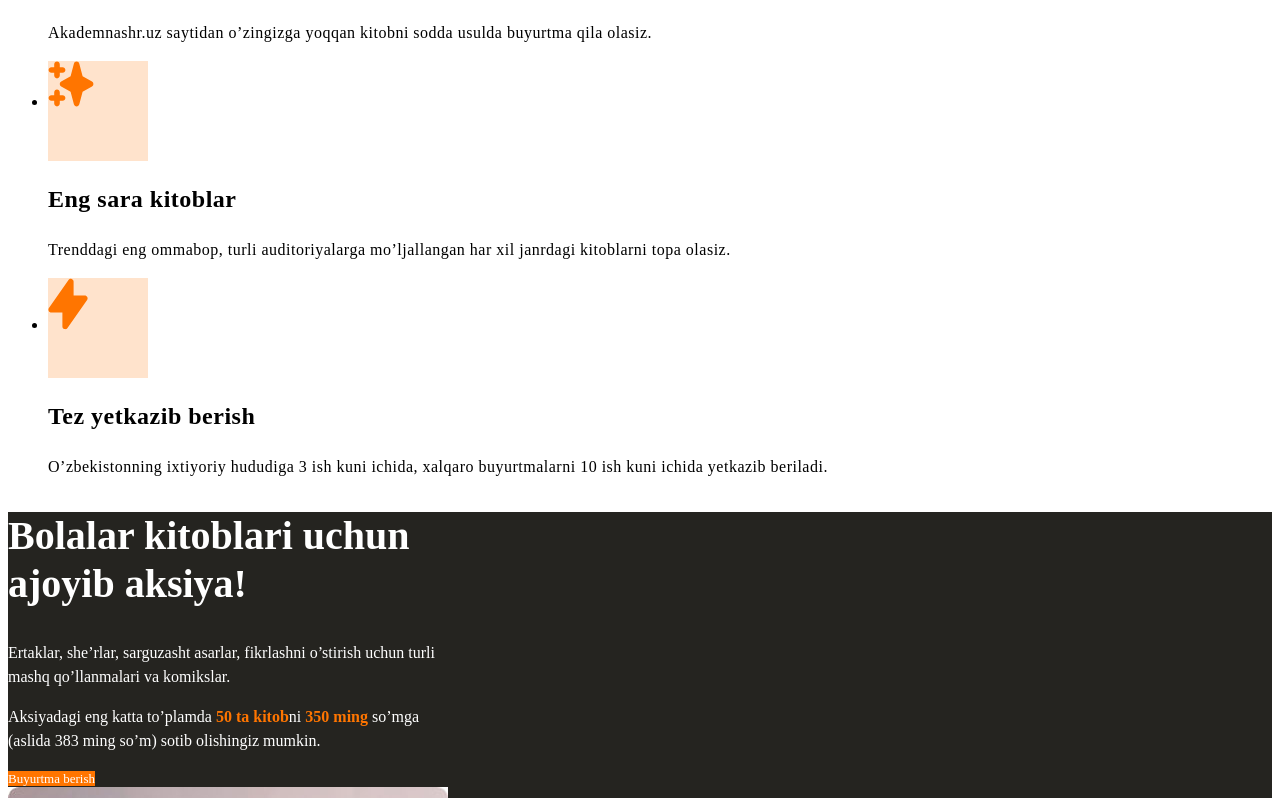
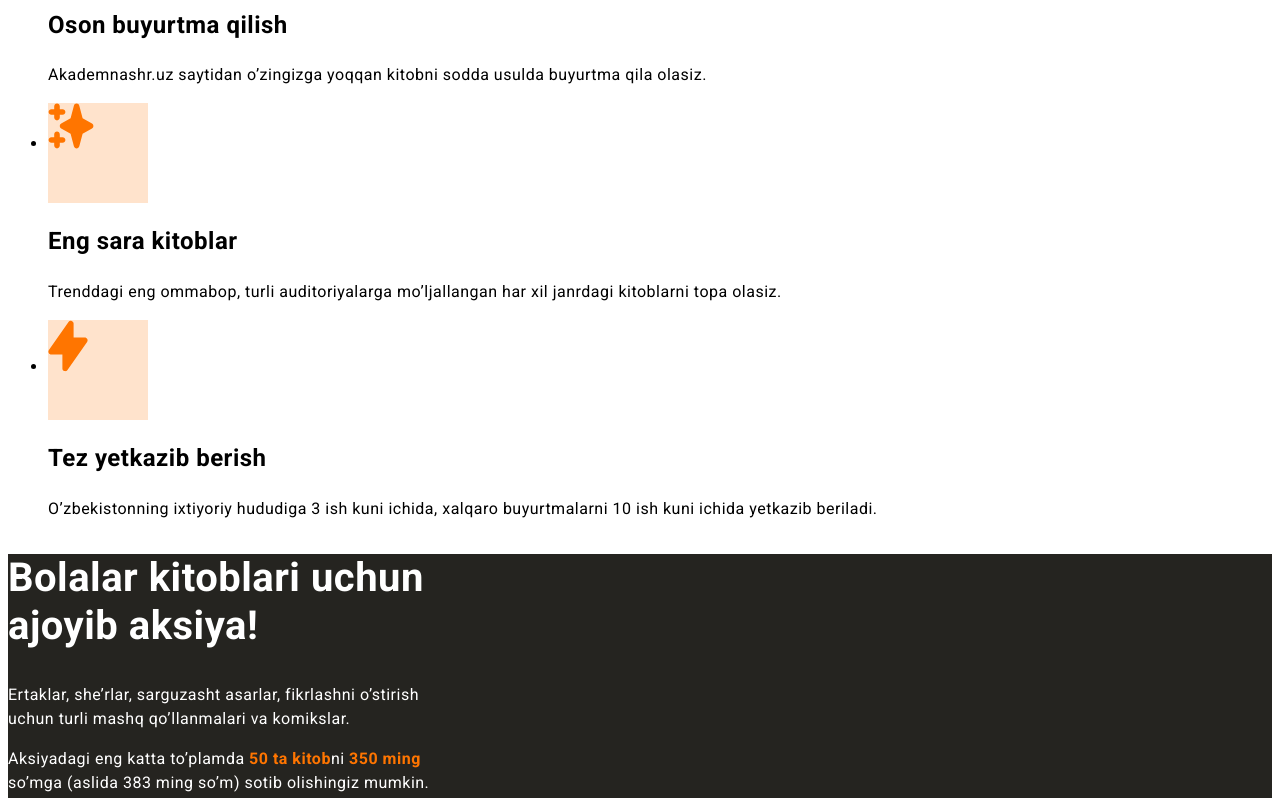
Before and after one commit to johnmarov/Akademnashr-demo, a plain HTML site: page index.html in a window 1280 px wide. Shown: the part 1474-2272 px from the top of the page. Drawn offline with Linux system fonts and the light colour scheme.

Commit message:
Add font family

```diff
--- a/css/styles.css
+++ b/css/styles.css
@@ -1,3 +1,9 @@
+body {
+  font-size: 16px;
+  line-height: 1.5;
+  font-family: "Roboto", "Arial", sans-serif;
+  letter-spacing: 0.5px;
+}
 .site-header {
   background-color: #fff;
 }
@@ -40,18 +46,13 @@ background-color: #FF7500;
 font-weight: bold;
 font-size: 40px;
 line-height: 1.2;
-letter-spacing: 0.5px;
-}
-.hero-text {
-font-size: 16px;
-line-height: 1.5;
-letter-spacing: 0.5px;
+font-family: "Roboto Condensed", "Roboto" sans-serif;
 }
 .features-heading {
   width: 440px;
   font-size: 72px;
   line-height: 1.2;
-  letter-spacing: 0.5px;
+  font-family: "Roboto Condensed", "Roboto" sans-serif;
 }
 .feauture {
   width: 340px;
@@ -64,12 +65,7 @@ letter-spacing: 0.5px;
 .feauture-title {
 font-size: 24px;
 line-height: 1.2;
-letter-spacing: 0.5px;
-}
-.feauture-info {
-font-size: 16px;
-line-height: 1.5;
-letter-spacing: 0.5px;
+font-family: "Roboto Condensed", "Roboto" sans-serif;
 }
 .promo {
   background-color: #252420;
@@ -81,10 +77,7 @@ width: 440px;
 .promo-heading {
 font-size: 40px;
 line-height: 48px;
-}
-.promo-text {
-font-size: 16px;
-line-height: 1.5;
+font-family: "Roboto Condensed", "Roboto" sans-serif;
 }
 .promo-highlight {
 color: #FF7500;
@@ -105,11 +98,10 @@ background-color: background: rgba(37, 36, 32, 0.5);
 height: 2px;
 }
 .site-footer-links a {
-  font-size: 16px;
-  line-height: 19px;
 text-decoration: none;
 color: #252420;
 }
 .site-footer-links {
   width: 224px;
+  line-height: 19px;
 }
--- a/index.html
+++ b/index.html
@@ -5,6 +5,9 @@
   <meta http-equiv="X-UA-Compatible" content="IE=edge">
   <meta name="viewport" content="width=device-width, initial-scale=1.0">
   <title>Akademnashr</title>
+  <link rel="preconnect" href="https://fonts.googleapis.com">
+  <link rel="preconnect" href="https://fonts.gstatic.com" crossorigin>
+  <link href="https://fonts.googleapis.com/css2?family=Roboto+Condensed:wght@700&family=Roboto:wght@400;500;700&display=swap" rel="stylesheet">
   <link rel="stylesheet" href="css/styles.css">
 </head>
 <body>
```
Lines whose indentation alone changed are shown as unchanged.
